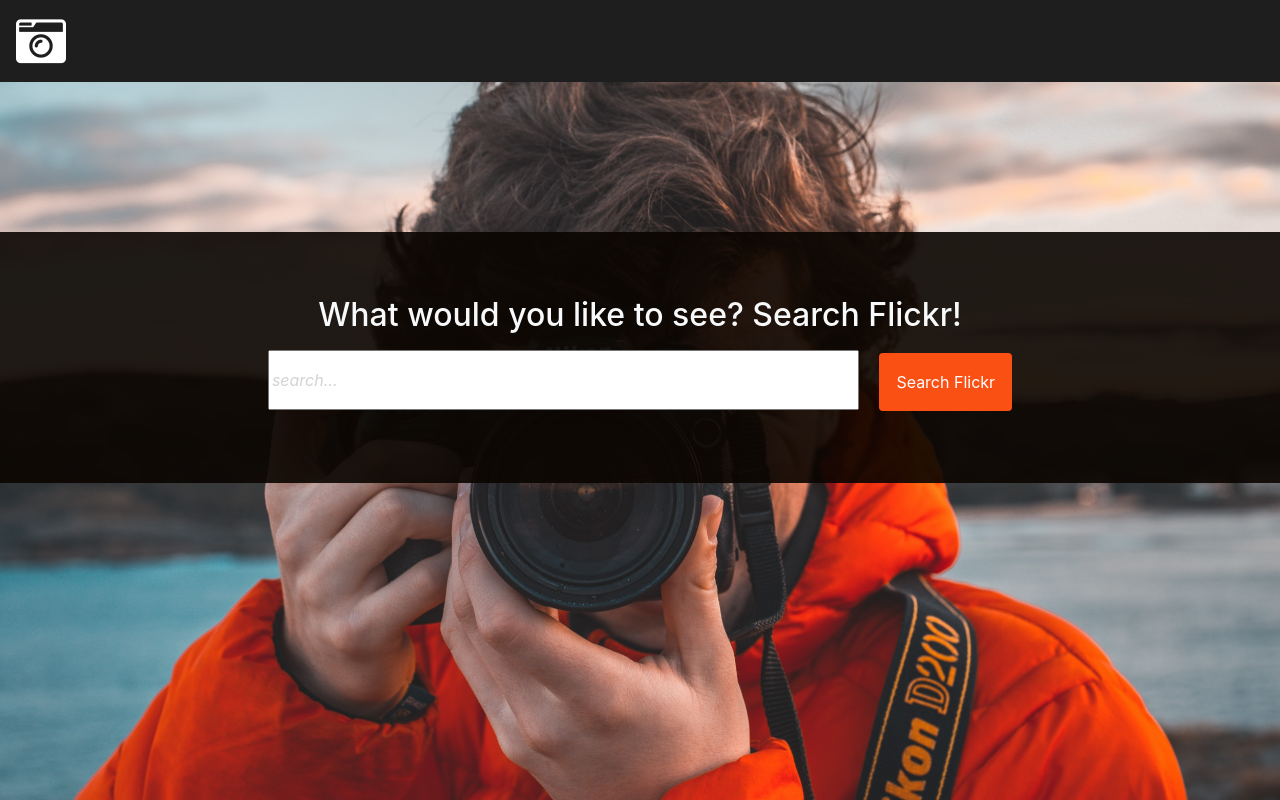
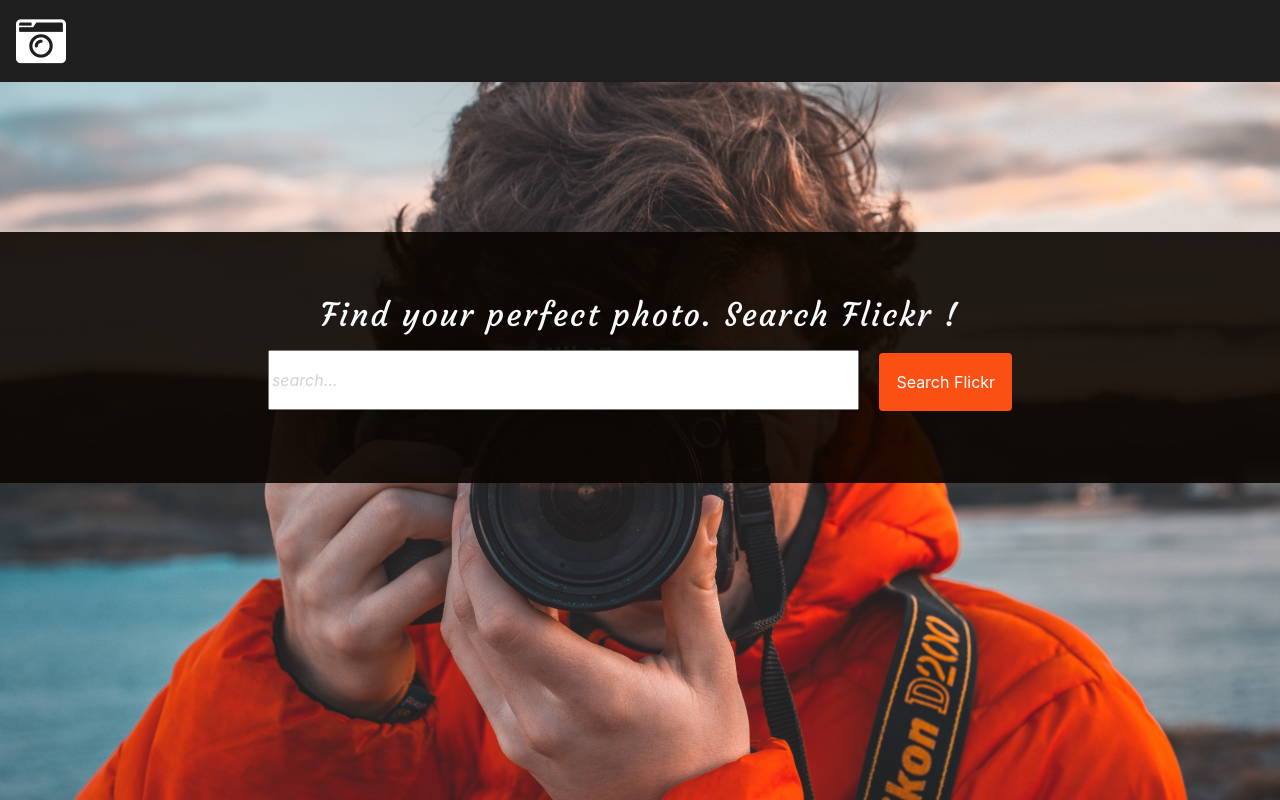
Before and after one commit to jennaloo/flickrAPInodeJS, a website: page index.html in a window 1280 px wide. Drawn offline with nearby package versions, Linux system fonts and the light colour scheme.

Commit message:
google fonts

```diff
--- a/css/main.css
+++ b/css/main.css
@@ -107,6 +107,11 @@
     cursor: pointer;
 }
 
+h2 {
+    font-family: 'Courgette', cursive;
+    letter-spacing: 2px;
+}
+
 /*
 add to modal .closeBtn {
     float: right;
--- a/index.html
+++ b/index.html
@@ -12,7 +12,8 @@
     <title>Flickr API</title>
 
     <!-- Google Fonts -->
-    <link href="https://fonts.googleapis.com/css?family=Julius+Sans+One|Poiret+One" rel="stylesheet">
+    <link href="https://fonts.googleapis.com/css?family=Courgette" rel="stylesheet">
+
 
     <!--font awesome-->
     <link rel="stylesheet" href="https://use.fontawesome.com/releases/v5.5.0/css/all.css" integrity="sha384-B4dIYHKNBt8Bc12p+WXckhzcICo0wtJAoU8YZTY5qE0Id1GSseTk6S+L3BlXeVIU" crossorigin="anonymous">
@@ -39,7 +40,7 @@
     <div class="container-fluid searchBar">
         <div class="row" id="searchBar">
             <div class="search w-100 text-center mx-auto">
-                <h2 class="text-light">What would you like to see? Search Flickr!</h2>
+                <h2 class="text-light">Find your perfect photo. Search Flickr !</h2>
                 <input placeholder="search..." class="m-2" id="search" type="text">
                 <button onclick="searchFor(0)" class="m-2 p-3 btn searchBtn">Search Flickr</button>
             </div>
```
